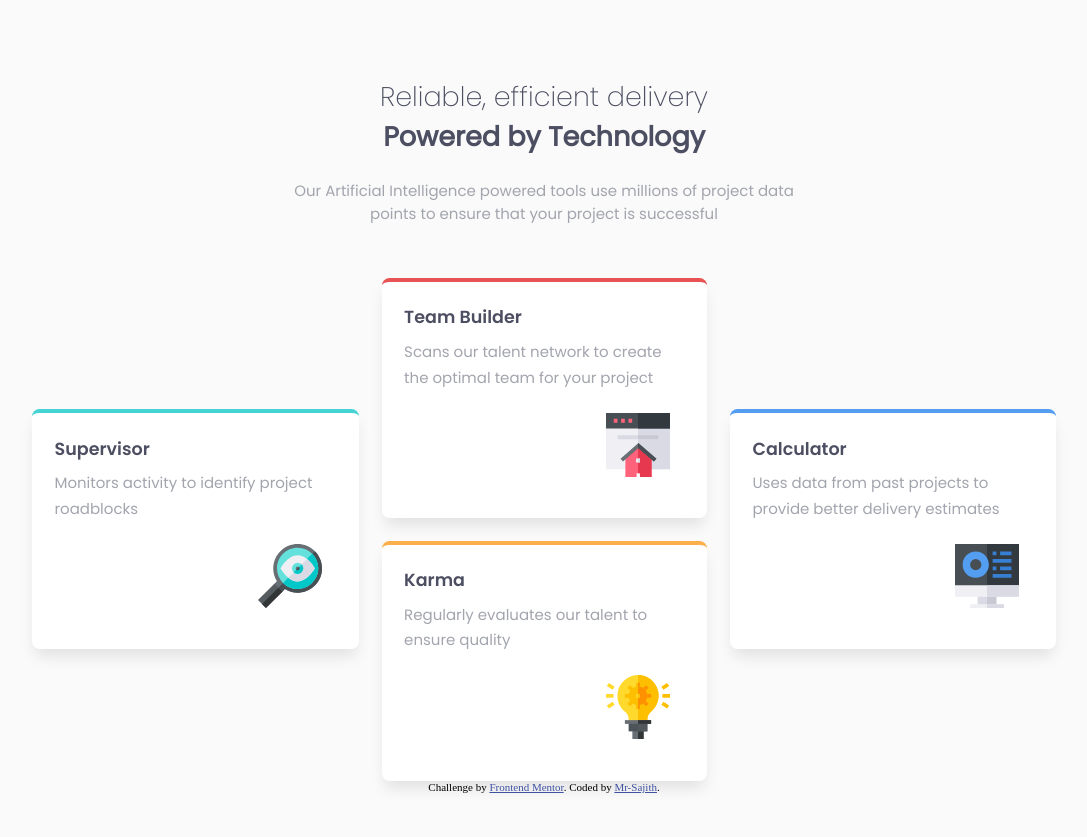
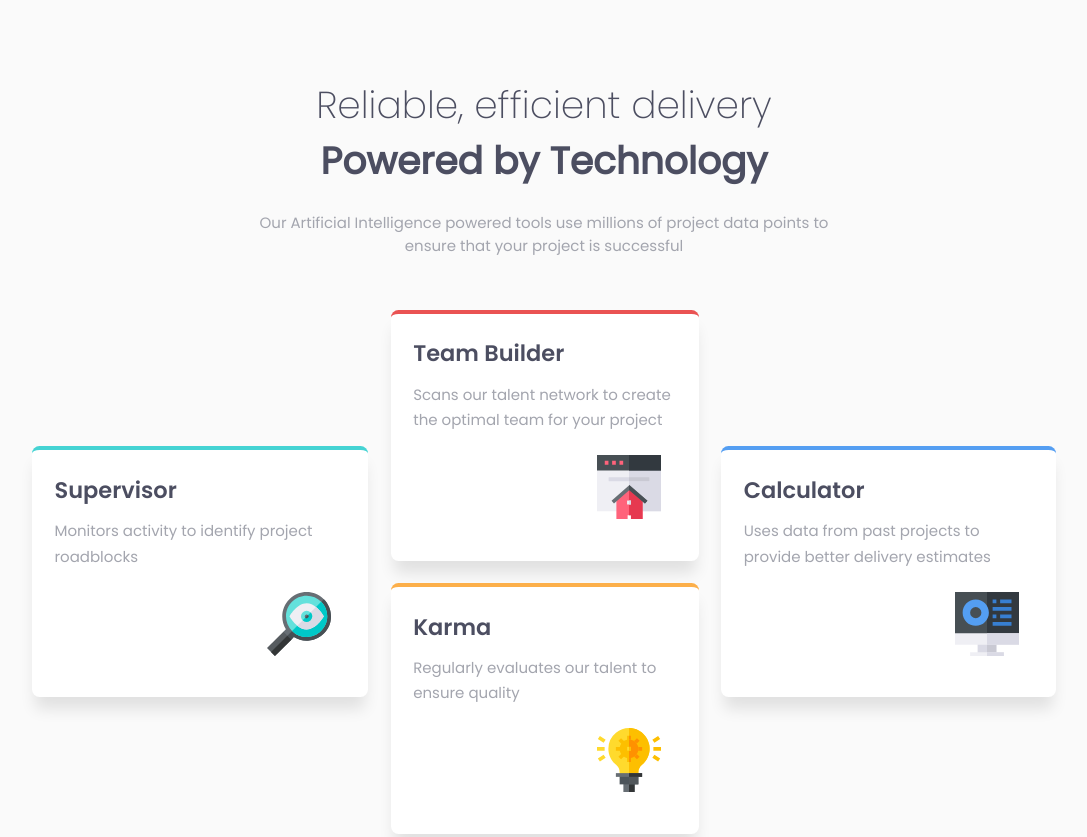
Before and after one commit to Mr-sajith/four-card-feature-section-master, a plain HTML site: page index.html in a window 1280 px wide. Shown: the top 837 px of the page, without its empty margins (96-1183 px from the left). Drawn offline with Linux system fonts and the light colour scheme.

Commit message:
Add files via upload

```diff
--- a/index.html
+++ b/index.html
@@ -19,10 +19,6 @@
   <title>Frontend Mentor | Four card feature section</title>
 
 
-  <style>
-    .attribution { font-size: 11px; text-align: center; }
-    .attribution a { color: hsl(228, 45%, 44%); }
-  </style>
 </head>
 <body class="contener">
 
--- a/style.css
+++ b/style.css
@@ -83,7 +83,6 @@ main{
 section{
     padding: 1.5em;
     margin: 2em 0px;
-    /* width: 280px; */
     background-color: white;
 
 
@@ -93,7 +92,7 @@ section{
     border-radius: 0.5em;
 
     /* boder shadow */
-    box-shadow: 0px 10px 15px -3px rgba(0,0,0,0.1);
+    box-shadow: 0px 15px 15px -3px rgba(0,0,0,0.1);
 }
 
 section article{
@@ -144,6 +143,13 @@ section article picture{
     grid-area: calulator;
 }
 
+
+/* fooder */
+footer{
+    margin: 5em 0px;
+}
+.attribution { font-size: 1em; text-align: center; }
+.attribution a { color: hsl(228, 45%, 44%); }
 
 
 
@@ -196,15 +202,22 @@ section article picture{
     }
 
  /* header sections */
-    header .title-one, header .title-two, header .pera{
+    header .title-one, header .title-two{
         text-align: center;
+        font-size: 2.5em;
     }
     header .pera{
-      padding: 0px 17em;
+      padding: 0px 15em;
     }
 
 
  /* main box sections */
+
+
+  section article h3{
+    font-size: 1.5em;
+
+  }
 
    main{
     display: grid;
@@ -217,8 +230,6 @@ section article picture{
 
     gap: 1.5em;
 
-
-    grid-auto-flow: dense;
   }
 
   section{
```
